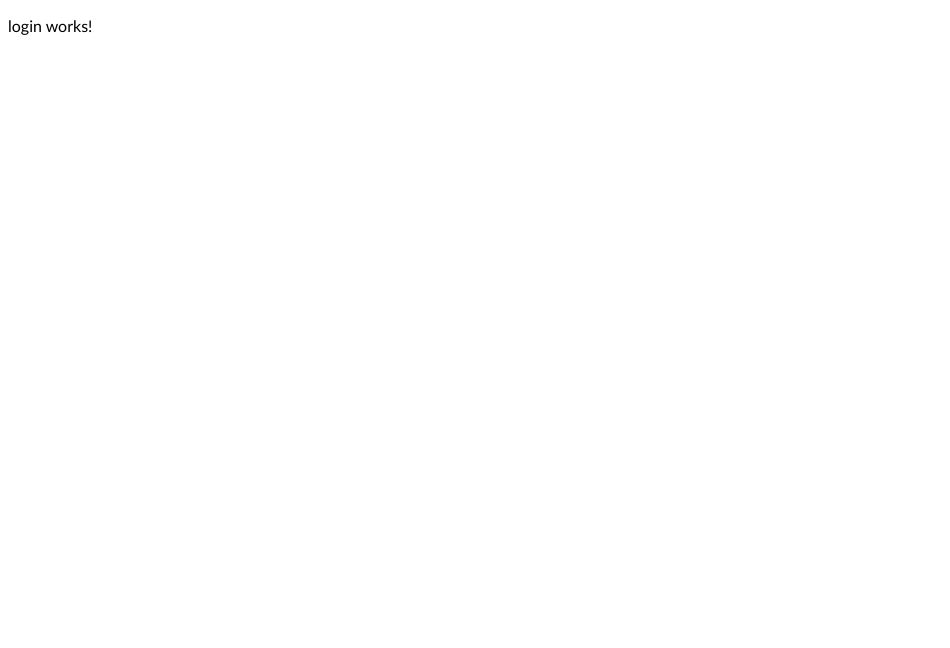
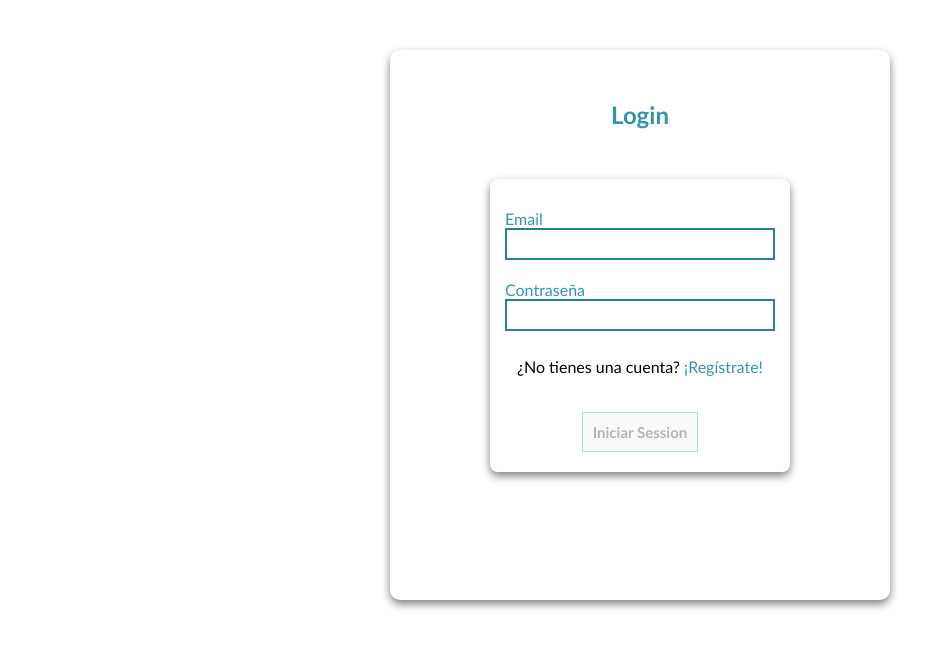
Before and after one commit to santex-challenge-2024/fifa-angular, an Angular app: page /auth/login in a window 1280 px wide. Shown: the top 648 px of the page, without its empty margins (0-950 px from the left). Built offline with nearby package versions, Linux system fonts and the light colour scheme.

Commit message:
feature login

```diff
--- a/src/app/app.routes.ts
+++ b/src/app/app.routes.ts
@@ -9,7 +9,7 @@ export const routes: Routes = [
   },
   {
     path: '',
-    redirectTo: 'home',
+    redirectTo: 'auth/login',
     pathMatch: 'full',
   },
   {
--- a/src/app/features/auth/login/login-page/login.component.html
+++ b/src/app/features/auth/login/login-page/login.component.html
@@ -1 +1,50 @@
-<p>login works!</p>
+<div class="container">
+  <h2>Login</h2>
+
+  <form class="form-login" [formGroup]="loginForm" (ngSubmit)="onSubmit()">
+    <div class="input-items">
+      <label for="email">Email</label>
+      <input id="email" type="email" formControlName="email" />
+      <div
+        class="msg-danger"
+        *ngIf="
+          loginForm.get('email')?.invalid && loginForm.get('email')?.touched
+        "
+      >
+        <span *ngIf="loginForm.get('email')?.errors?.['required']"
+          >Email es requerido.</span
+        >
+        <span *ngIf="loginForm.get('email')?.errors?.['email']"
+          >Formato de email inválido.</span
+        >
+      </div>
+    </div>
+
+    <div class="input-items">
+      <label for="password">Contraseña</label>
+      <input id="password" type="password" formControlName="password" />
+      <div
+        class="msg-danger"
+        *ngIf="
+          loginForm.get('password')?.invalid &&
+          loginForm.get('password')?.touched
+        "
+      >
+        <span *ngIf="loginForm.get('password')?.errors?.['required']"
+          >Contraseña es requerida.</span
+        >
+        <span *ngIf="loginForm.get('password')?.errors?.['minlength']"
+          >Mínimo 6 caracteres.</span
+        >
+      </div>
+    </div>
+    <p>
+      ¿No tienes una cuenta?
+      <a (click)="register()">¡Regístrate!</a>
+    </p>
+
+    <button class="btn-login" type="submit" [disabled]="loginForm.invalid">
+      Iniciar Session
+    </button>
+  </form>
+</div>
--- a/src/app/features/auth/login/login-page/login.component.scss
+++ b/src/app/features/auth/login/login-page/login.component.scss
@@ -0,0 +1,66 @@
+.container {
+  display: flex;
+  flex-direction: column;
+  align-items: center;
+  height: 550px;
+  width: 500px;
+  margin-top: 50px;
+  margin-left: auto;
+  margin-right: auto;
+  box-shadow: 0 4px 8px rgba(0, 0, 0, 0.5);
+  border-radius: 10px;
+}
+
+.form-login {
+  width: 300px;
+  display: flex;
+  flex-direction: column;
+  margin-top: 30px;
+  margin-bottom: 10px;
+  padding-top: 20px;
+  align-items: center;
+  box-shadow: 0 4px 8px rgba(0, 0, 0, 0.5);
+  border-radius: 8px;
+}
+
+.input-items {
+  display: flex;
+  flex-direction: column;
+  width: 90%;
+  height: 80;
+  margin: 10px;
+  input {
+    padding: 5px;
+    border: 2px solid rgb(35, 129, 160);
+    font-size: 15px;
+  }
+}
+
+.btn-login {
+  cursor: pointer;
+  padding: 10px;
+  margin-top: 20px;
+  margin-bottom: 20px;
+  border: 1px solid lightblue;
+  font-size: 15px;
+  font-weight: 600;
+}
+
+.msg-danger {
+  color: rgb(234, 112, 112);
+}
+
+h2,
+label {
+  color: rgb(51, 146, 177);
+}
+
+h2 {
+  margin-top: 50px;
+}
+
+a {
+  cursor: pointer;
+  text-decoration: none;
+  color: rgb(51, 146, 177);
+}
--- a/src/app/features/auth/login/login-page/login.component.ts
+++ b/src/app/features/auth/login/login-page/login.component.ts
@@ -1,12 +1,41 @@
+import { CommonModule } from '@angular/common';
 import { Component } from '@angular/core';
+import {
+  FormBuilder,
+  FormGroup,
+  ReactiveFormsModule,
+  Validators,
+} from '@angular/forms';
+import { Router } from '@angular/router';
 
 @Component({
   selector: 'app-login',
   standalone: true,
-  imports: [],
+  imports: [ReactiveFormsModule, CommonModule],
   templateUrl: './login.component.html',
-  styleUrl: './login.component.scss'
+  styleUrl: './login.component.scss',
 })
 export class LoginComponent {
+  loginForm: FormGroup;
 
+  constructor(private fb: FormBuilder, private router: Router) {
+    this.loginForm = this.fb.group({
+      email: ['', [Validators.required, Validators.email]],
+      password: ['', [Validators.required, Validators.minLength(6)]],
+    });
+  }
+
+  onSubmit() {
+    if (this.loginForm.valid) {
+      const formData = this.loginForm.value;
+      console.log('Datos del formulario:', formData);
+      // Aquí podrías llamar a un servicio para registrar al usuario
+    } else {
+      console.log('Formulario inválido');
+    }
+  }
+
+  register() {
+    this.router.navigate(['/auth/register']);
+  }
 }
```
